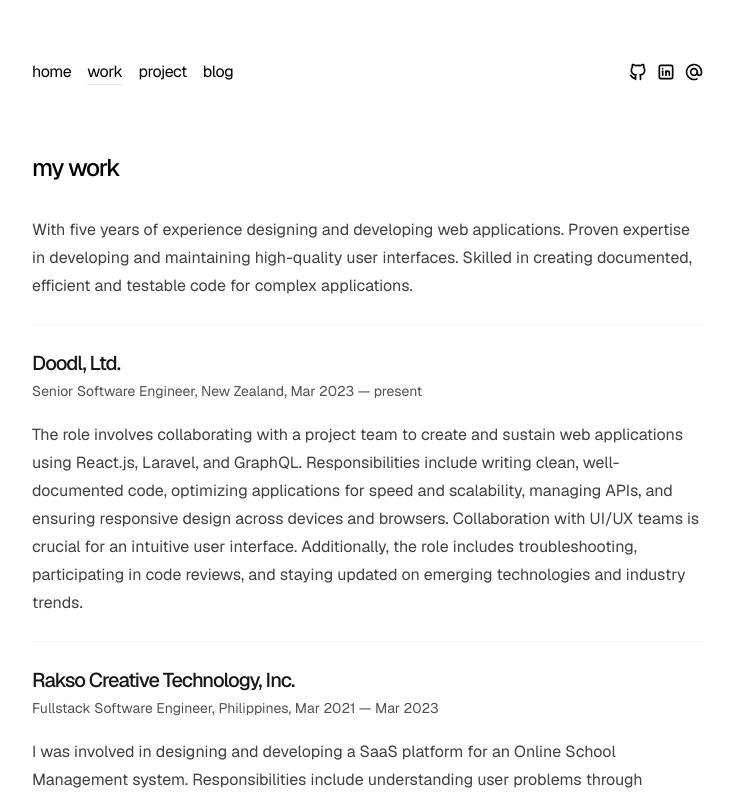
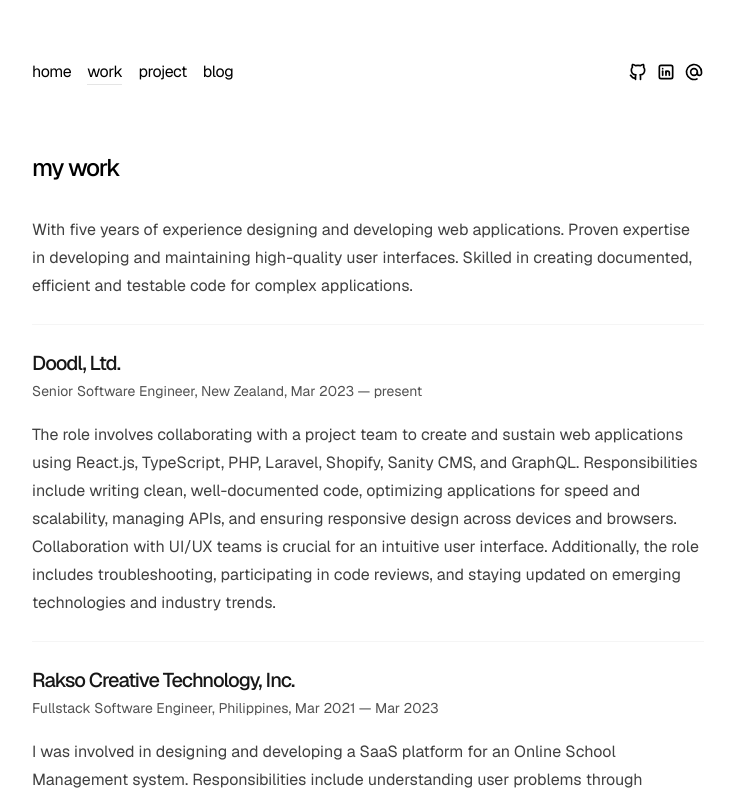
Before and after one commit to isaacdarcilla/isaacdarcilla.com, a Next.js app: page /work in a window 1280 px wide. Shown: the top 799 px of the page, without its empty margins (272-1006 px from the left). Built offline with nearby package versions, Linux system fonts and the light colour scheme.

Commit message:
fix: work

```diff
--- a/app/work/page.tsx
+++ b/app/work/page.tsx
@@ -22,7 +22,7 @@
         </p>
         <p>
           The role involves collaborating with a project team to create and sustain web applications
-          using React.js, Laravel, and GraphQL. Responsibilities include writing clean,
+          using React.js, TypeScript, PHP, Laravel, Shopify, Sanity CMS, and GraphQL. Responsibilities include writing clean,
           well-documented code, optimizing applications for speed and scalability,
           managing APIs, and ensuring responsive design across devices and browsers.
           Collaboration with UI/UX teams is crucial for an intuitive user interface.
```
